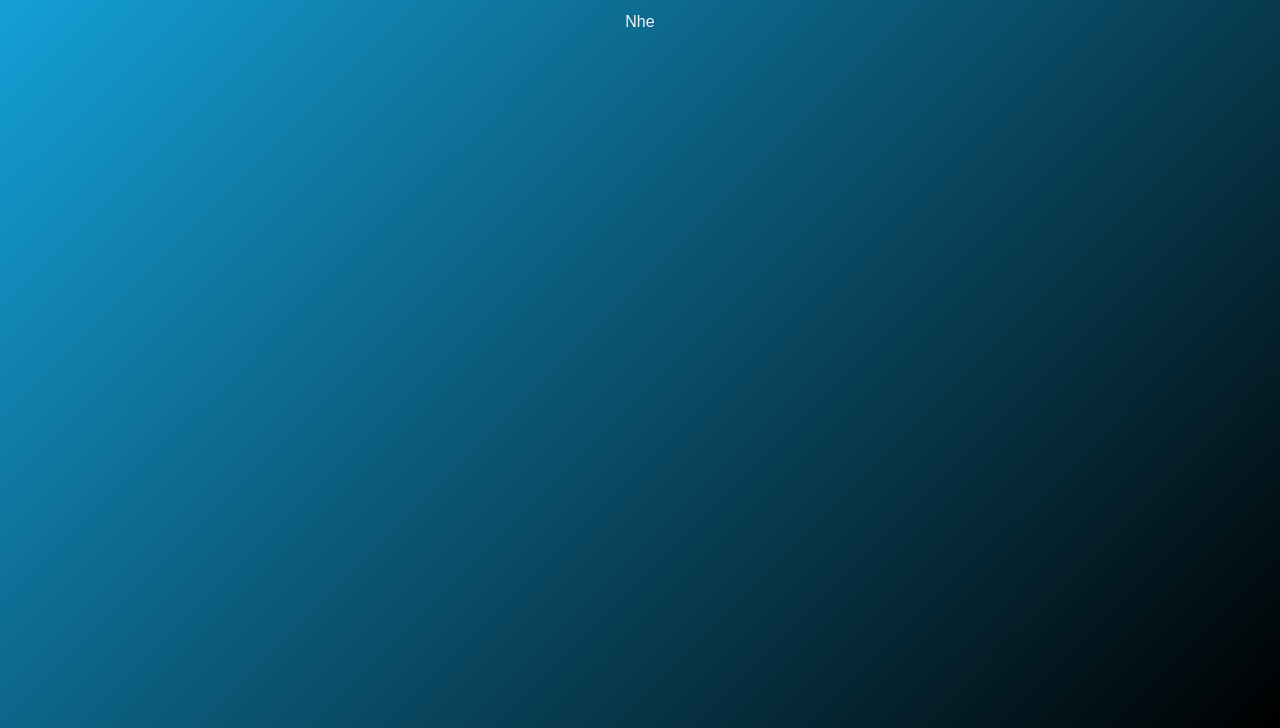
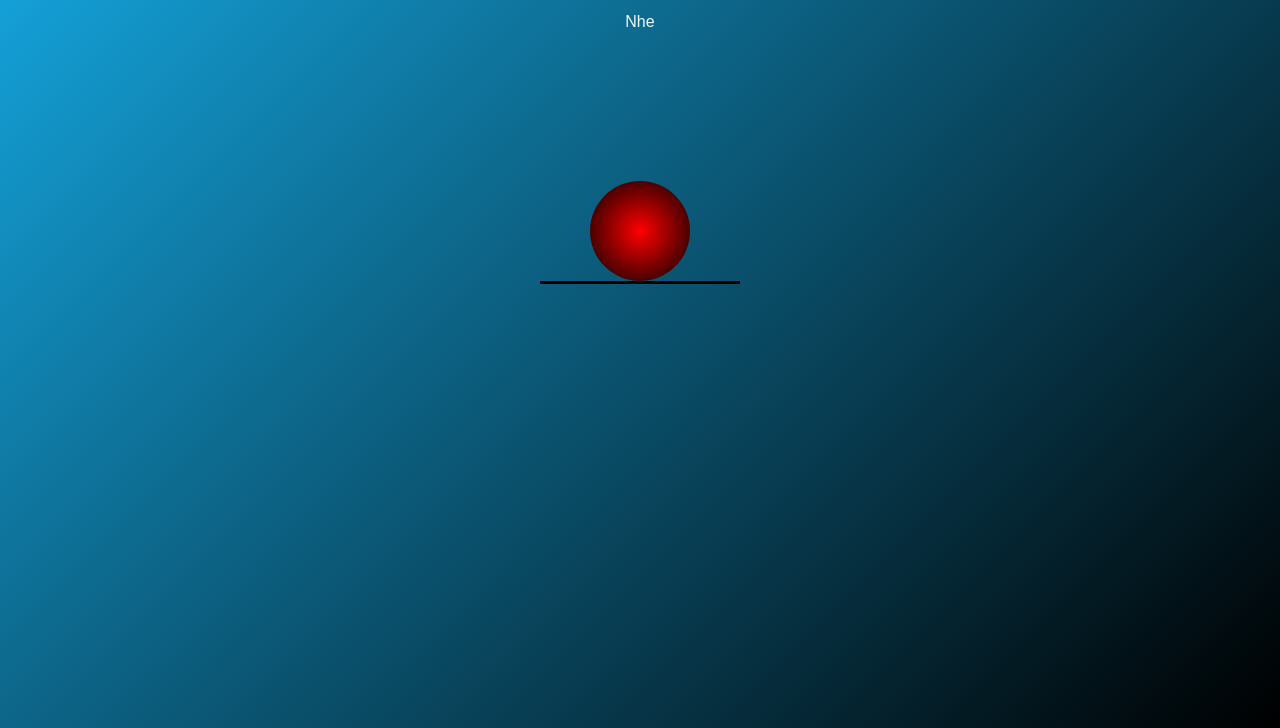
Before and after one commit to Victor-Spichenkoff/treino_git, a plain HTML site: page index.html in a window 1280 px wide. Shown: the part 101-829 px from the top of the page. Drawn offline with Linux system fonts and the light colour scheme.

Commit message:
Ball created

```diff
--- a/index.html
+++ b/index.html
@@ -16,11 +16,50 @@
         p {
             color: whitesmoke;
         }
+
+        div#bola {
+            width: 100px;
+            height: 100px;
+            background-image: radial-gradient(circle ,red, black);
+            border-radius: 50%;
+            margin: auto;
+            margin-top: 150px;
+        }
+
+        div#bola:hover {
+            animation: boucing .8s linear infinite;
+        }
+
+        div#barra {
+            background-color: black;
+            width: 200px;
+            height: 3px;
+            margin: auto;
+        }
+
+
+        @keyframes boucing {
+            0%{
+                transform: translateY(0);
+            }
+            50% {
+                transform: translateY(-80px);
+            }
+            100% {
+                transform: translateY(0);
+            }
+
+        }
     </style>
 </head>
 <body>
     <h1>Testando Git e GitHub</h1>
     <p>Olá, Mundo!</p>
     <p>Nhe</p>
+
+    <div id="area">
+        <div id="bola"></div>
+        <div id="barra"></div>
+    </div>
 </body>
 </html>
```
